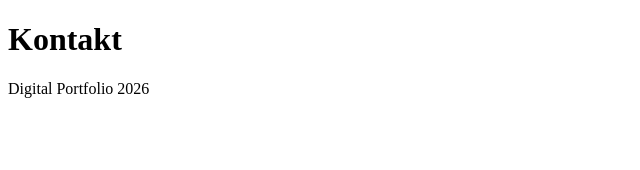
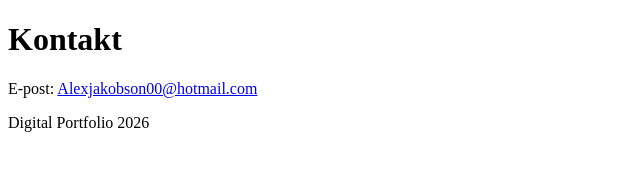
Before and after one commit to saidnur596/Portfolio, a plain HTML site: page portfolio/kontakt.html in a window 1280 px wide. Shown: the whole page, without its empty margins (0-640 px from the left). Drawn offline with Linux system fonts and the light colour scheme.

Commit message:
lagt till kontaktuppgifter och klickbar e-postlänk.

```diff
--- a/portfolio/kontakt.html
+++ b/portfolio/kontakt.html
@@ -22,8 +22,17 @@
 
 <main>
 
+    <p>
+        E-post:
+        <a href="mailto:Alexjakobson00@hotmail.com">
+            Alexjakobson00@hotmail.com
+        </a>
+    </p>
+
 
 </main>
+
+
 
 <footer>
 <p>Digital Portfolio 2026</p>
```
